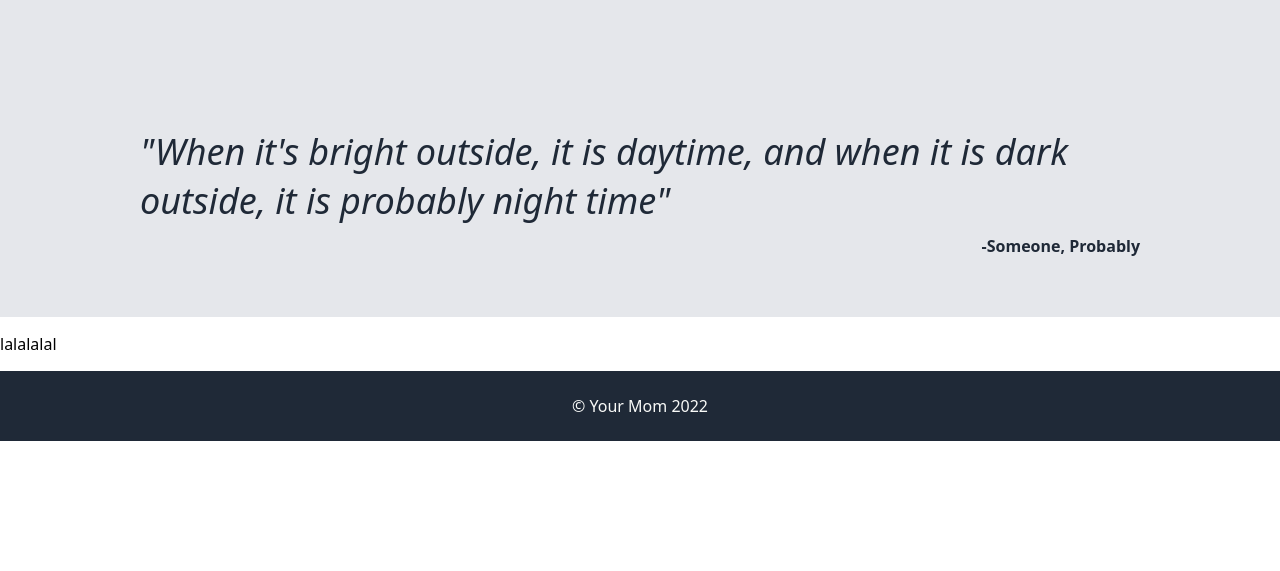
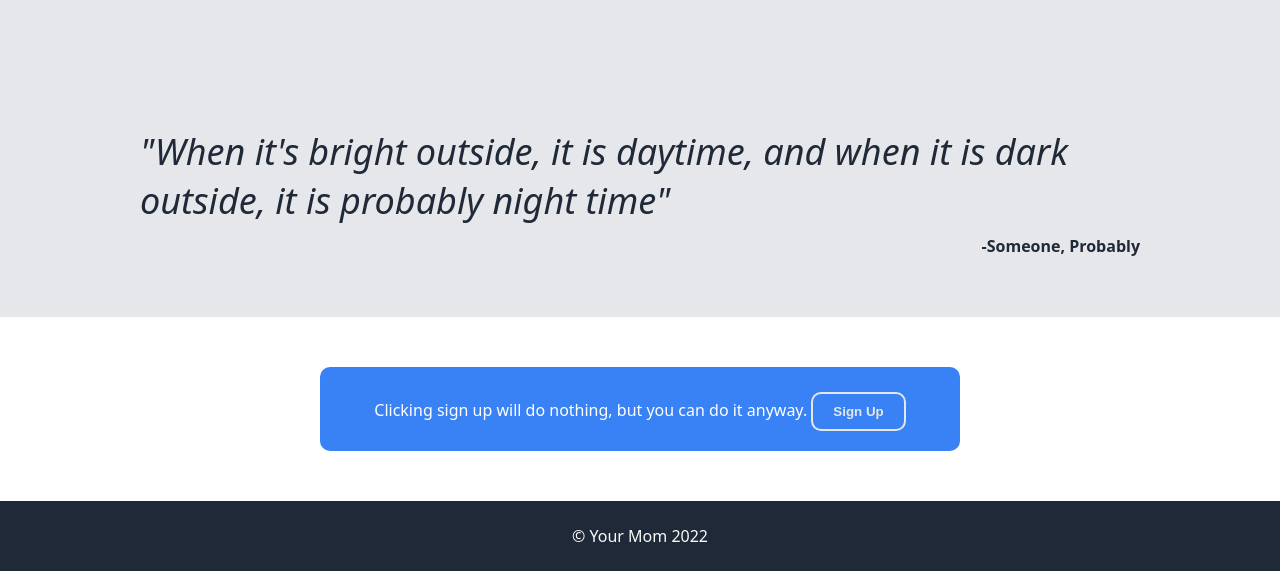
Before and after one commit to Parsa-JF/Landing-Page, a plain HTML site: page index.html in a window 1280 px wide. Shown: the part 705-1276 px from the top of the page. Before the commit the page ends 1146 px from the top, so only its background shows below. Drawn offline with Linux system fonts and the light colour scheme.

Commit message:
final touches

```diff
--- a/index.html
+++ b/index.html
@@ -67,7 +67,10 @@
         </div>
 
         <div class="q4">
-            <p>lalalalal</p>
+            <div class="box">
+                Clicking sign up will do nothing, but you can do it anyway.
+                <button class="special">Sign Up</button>
+            </div>
         </div>
 
 
--- a/style.css
+++ b/style.css
@@ -121,9 +121,14 @@ h2{
 }
 
 .q4{
-    flex: 1;
+    Display: flex;
+    justify-content: center;
+    padding-top: 50px;
+    padding-bottom: 50px;
+
 
 }
+
 .footer{
     background-color: #1F2937;
     height:70px;
@@ -193,3 +198,19 @@ button{
     text-align: right;
 
 }
+
+.box{
+    flex:1;
+    border-radius: 10px;
+    background-color:#3882f6;
+    padding: 20px;
+    color: white;
+    max-width: 600px;
+    text-align: center;
+
+}
+
+.special{
+    border-color: white;
+    border: solid 2px;
+}
```
